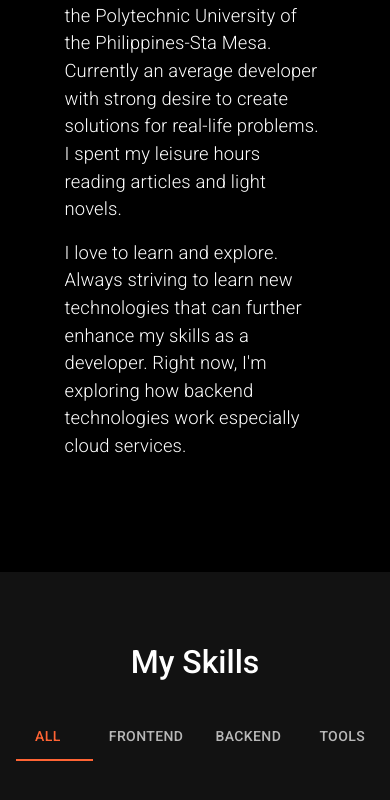
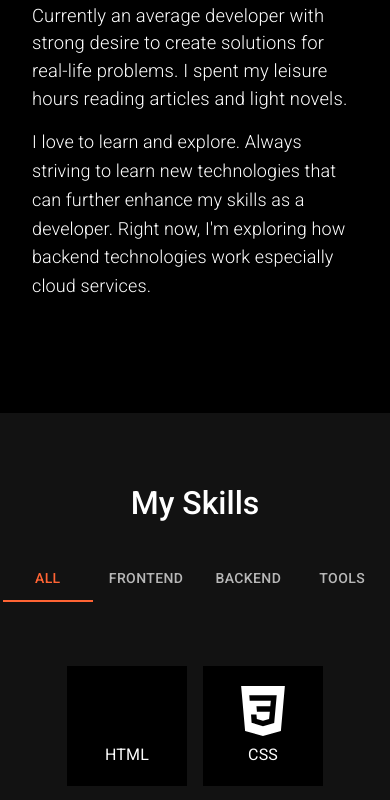
Before and after one commit to MrYious/My-Portfolio, a React (Create React App) app: page / in a window 390 px wide. Shown: the part 1325-2125 px from the top of the page. Built offline with nearby package versions, Linux system fonts and the light colour scheme; some icons are missing; a web font is replaced by a local one.

Commit message:
style: adjust responsiveness

```diff
--- a/src/App.js
+++ b/src/App.js
@@ -66,7 +66,7 @@ export default function App() {
         {/* ROOT */}
         <Grid container className='selector' direction={"column"}>
           <Home intro={MyData.intro} small={small} navData={MyData.navLinks}/>
-          <About about={MyData.about} />
+          <About about={MyData.about} small={small} />
           <Skill skills={MyData.skills}/>
           <Projects projects={MyData.projects}/>
           <Contact small={small} contact={MyData.contact}/>
--- a/src/components/About.js
+++ b/src/components/About.js
@@ -3,7 +3,7 @@ import { Grid, Typography } from "@mui/material";
 import ReactRoundedImage from "react-rounded-image";
 import { useTheme } from "@emotion/react";
 
-const About = ({ about }) => {
+const About = ({ about, small }) => {
 
     const theme = useTheme();
 
@@ -28,10 +28,15 @@ const About = ({ about }) => {
             >
                 {/* Element 1 */}
                 <Grid container item xs={10} md={5} justifyContent="center" p={4} alignContent={"center"} >
-                    <ReactRoundedImage image={about.image} imageWidth="400" imageHeight="400" roundedSize="5" roundedColor={theme.palette.mode ==="light" ? "black" : "#ff6434"}/>
+                    <ReactRoundedImage image={about.image}
+                        imageWidth={small ? 240 : 400}
+                        imageHeight={small ? 240 : 400}
+                        roundedSize="5"
+                        roundedColor={theme.palette.mode ==="light" ? "black" : "#ff6434"}
+                    />
                 </Grid>
                 {/* Element 2 */}
-                <Grid container item xs={10} md={5} justifyContent="center" p={4} direction="column">
+                <Grid container item xs={12} md={5} justifyContent="center" p={4} direction="column">
                     <Grid item >
                         <Typography py={1} fontSize={"1.15rem"} fontWeight={300}>
                             {about.header}
@@ -43,7 +48,7 @@ const About = ({ about }) => {
                         </Typography>
                     </Grid>
                     <Grid item >
-                        <Typography py={1} fontSize={"1.15rem"} fontWeight={300}>
+                        <Typography py={1} variant={"h6"} fontWeight={300}>
                             {about.footer}
                         </Typography>
                     </Grid>
--- a/src/components/Contact.js
+++ b/src/components/Contact.js
@@ -27,33 +27,33 @@ const Contact = ({ small, contact }) => {
                 </Typography>
             </Grid>
             {/* Content */}
-            <Grid container item justifyContent={"center"} py={2} gap={5}>
+            <Grid container item justifyContent={"center"} direction={small ? "row" : "row-reverse"} py={2} gap={5}>
                 {/* Group 1 */}
-                <Grid container item xs={12} md={5} justifyContent={"center"} alignContent={"start"} backgroundColor={""}>
+                <Grid container item xs={12} md={5} justifyContent={"center"} alignContent={"start"} >
                     {/* Section 1 */}
-                    <Grid item xs={10} py={2} fontSize={25} fontWeight={300}>
-                        Get in touch
+                    <Grid item xs={10} py={2} >
+                        <Typography variant="h5" fontWeight={300}>Get in touch</Typography>
                     </Grid>
-                    <Grid container item xs={10} px={4} gap={1}>
+                    <Grid container item xs={10} gap={1}>
                         <Grid container item xs={10} alignContent={"center"} gap={1.5} >
                             <HomeIcon fontSize={"large"} color="primary"/>
-                            <Typography fontSize={20} fontWeight={300}>{contact.address}</Typography>
+                            <Typography variant="subtitle1" fontWeight={300}>{contact.address}</Typography>
                         </Grid>
                         <Grid container item xs={10} alignContent={"center"} gap={1.5} >
                             <LocalPhoneIcon fontSize={"large"} color="primary"/>
-                            <Typography fontSize={20} fontWeight={300}>{contact.phone}</Typography>
+                            <Typography variant="subtitle1" fontWeight={300}>{contact.phone}</Typography>
                         </Grid>
                         <Grid container item  xs={10} alignContent={"center"} gap={1.5} >
                             <EmailIcon fontSize={"large"} color="primary"/>
-                            <Typography fontSize={20} fontWeight={300}>{contact.email}</Typography>
+                            <Typography variant="subtitle1" fontWeight={300}>{contact.email}</Typography>
                         </Grid>
                     </Grid>
 
                     {/* Section 2 */}
-                    <Grid item xs={10} py={2} fontSize={25} fontWeight={300}>
-                        Check out my socials
+                    <Grid item xs={10} pt={3} pb={2}>
+                        <Typography variant="h5" fontWeight={300}>Check out my socials</Typography>
                     </Grid>
-                    <Grid item xs={10} px={3}>
+                    <Grid item xs={10}>
                         <IconButton onClick={() => handleOpenLink(contact.socials.linkedin)}><LinkedInIcon fontSize="large"/></IconButton>
                         <IconButton onClick={() => handleOpenLink(contact.socials.github)}><GitHubIcon fontSize="large"/></IconButton>
                         <IconButton onClick={() => handleOpenLink(contact.socials.facebook)}><FacebookIcon fontSize="large"/></IconButton>
@@ -62,7 +62,7 @@ const Contact = ({ small, contact }) => {
                     </Grid>
                 </Grid>
                 {/* Group 2 */}
-                <Grid container item xs={12} md={5} p={0} gap={2} justifyContent={"center"} backgroundColor={""}>
+                <Grid container item xs={12} md={5} gap={2} justifyContent={"center"}>
                     {/* Elements */}
                     <Grid item xs={10}>
                         <TextField id="filled-basic" label="Name" variant="filled" required fullWidth/>
--- a/src/components/Skill.js
+++ b/src/components/Skill.js
@@ -20,8 +20,8 @@ const Skill = ({ skills }) => {
                 </Typography>
             </Grid>
             {/* Tab */}
-            <Grid container item justifyContent="center" p={2} alignContent={"center"}>
-                <Tabs value={filter} onChange={handleFilterChange} centered>
+            <Grid container item justifyContent="center" py={2} alignContent={"center"} >
+                <Tabs value={filter} onChange={handleFilterChange}>
                     <Tab label="All" value={"All"} />
                     <Tab label="Frontend" value={"Frontend"}/>
                     <Tab label="Backend" value={"Backend"}/>
```
Also changed, not shown: src/assets/profile.jpg.
